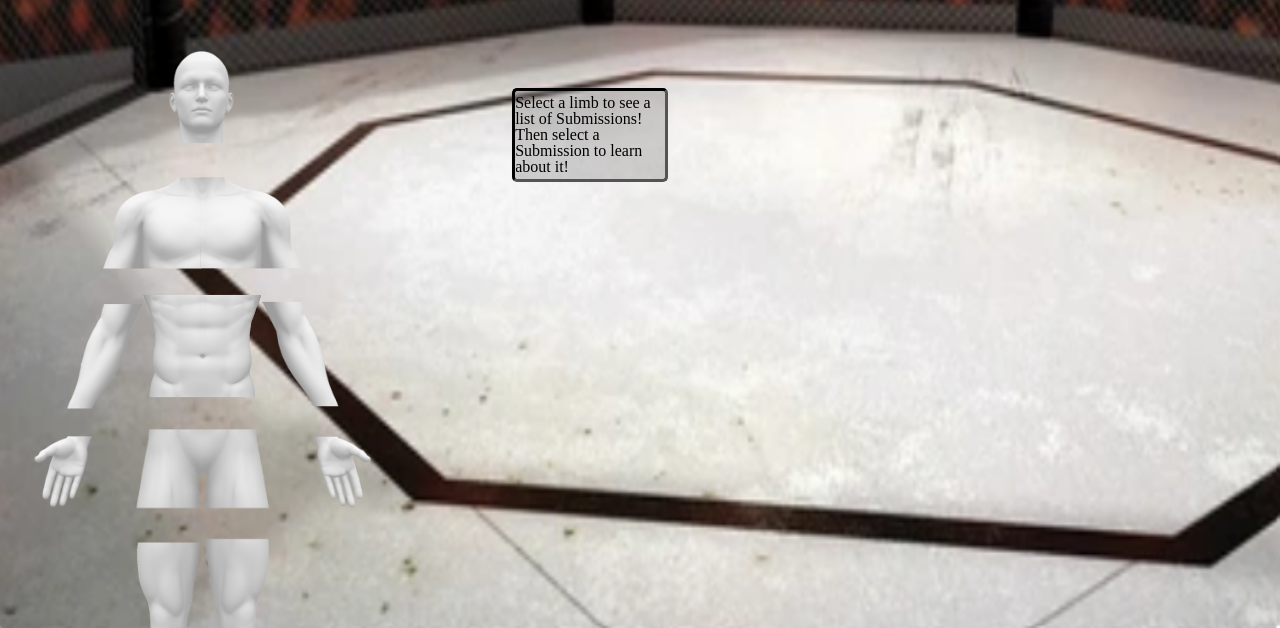
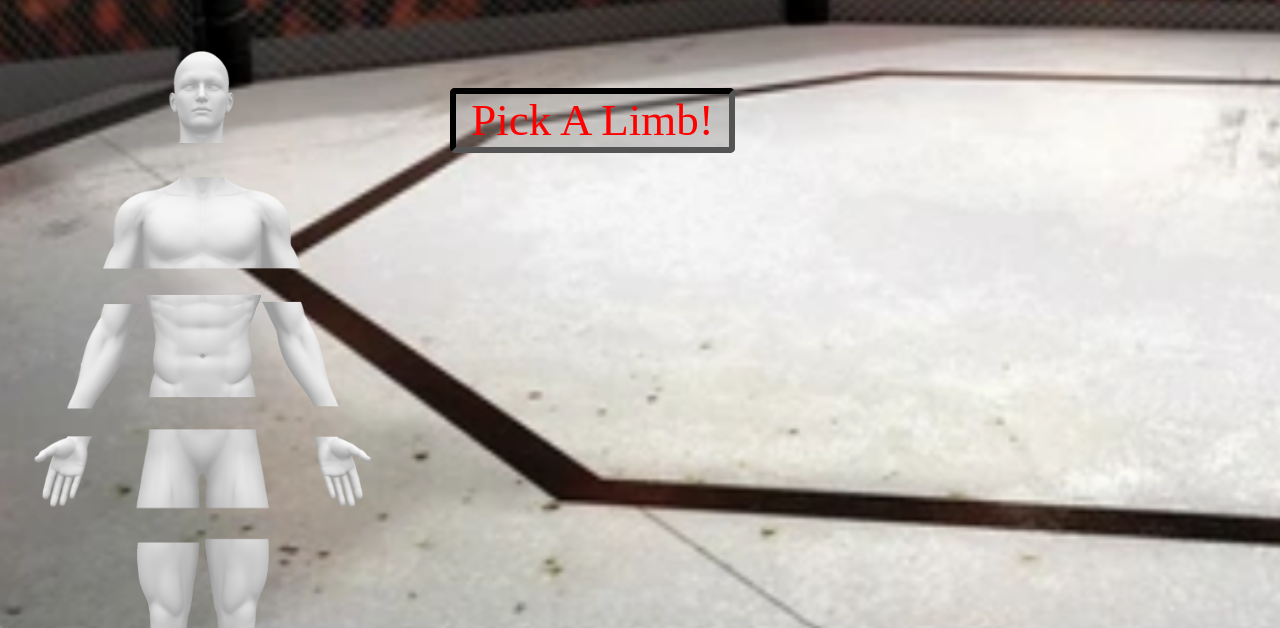
Before and after one commit to NickGentryBJJ/Pick_Your_Poison, a website: page index.html in a window 1280 px wide. Shown: the part 172-800 px from the top of the page. Drawn offline with Linux system fonts and the light colour scheme; a web font is replaced by a local one.

Commit message:
changed up some styling. Not done quite yet.

```diff
--- a/index.html
+++ b/index.html
@@ -14,7 +14,6 @@
   <body>
     <div class="background">
       <img class="background" src="./src/assets/cage_background.png">
-    </div>
       <h1>Pick Your Poison!</h1>
       <h2 class="subs">Submissions</h2>
 
@@ -38,7 +37,7 @@
         <img class="foot" id="leftFoot" src="./src/assets/leftfoot.png">
         <img class="foot" id="rightFoot" src="./src/assets/rightfoot.png">
       </div>
-    <ul class="subList">Select a limb to see a list of Submissions!  Then select a Submission to learn about it!</ul>
+      <ul class="subList">Pick A Limb!</ul>
       <div class="fighter"></div>
 
       <a class="github" target="_blank" href="https://github.com/NickGentryBJJ">
@@ -50,6 +49,7 @@
       </a>
 
 
+    </div>
     </body>
 
     </html>
--- a/src/index.js
+++ b/src/index.js
@@ -77,6 +77,10 @@ document.addEventListener("DOMContentLoaded", () => {
             li.id = sub.name
             li.textContent = sub.name;
             li.style.fontFamily = "DarkSouls";
+            li.style.fontSize = "20px"
+            subList.style.width = "fit-content"
+
+
             li.addEventListener("click", (e) => {
 
                 subList.childNodes.forEach(child => {
--- a/src/index.scss
+++ b/src/index.scss
@@ -4,6 +4,12 @@
   font-family: DarkSouls;
   src: url(src\styles\OptimusPrincepsSemiBold.ttf);
 }
+
+div.background {
+  height: 100vh;
+
+}
+
  a {
   font-size: larger;
   color: red;
@@ -12,8 +18,7 @@
   position: absolute;
 }
  img.background {
-  height: 100%;
-  width: 100%;
+  height: 100vh;
   position: fixed;
 }
  h1 {    position: absolute;
@@ -333,27 +338,30 @@ img.foot#rightFoot {
 ul.subList {
   display: inline-flex;
   position: absolute;
-  right: 47.8%;
+  left: 450px;
   top: 32.5%;
-  width: 150px;
+  width: 265px;
   justify-content: center;
   align-items: center;
   flex-direction: column;
   font-family: "DarkSouls";
 }
 ul {
-  border: 3px solid black;
-  padding-right: 0px;
+  border: 6px solid black;
+  color: red;
+  font-size: 45px;
+  padding-right: 4px;
+  padding-left: 4px;
   padding-top: 4px;
   padding-bottom: 4px;
-  width: 50px;
+  width: 250px;
   border-radius: 5px;
   font-family: "DarkSouls";
   background-color: rgba(128, 128, 128, 0.34);
   border-style: inset;
 }
 li {
-  border: 3px solid black;
+  border: 6px solid black;
   padding-top: 4px;
   padding-bottom: 4px;
   font-family: "DarkSouls";
@@ -362,6 +370,8 @@ li {
   border-style: ridge;
   background-color: rgb(124, 124, 211);
   color: white;
+  width: 100%;
+  text-align: center;
 }
 
 
```
Also changed, not shown: dist/main.css, dist/main.js. Lines whose indentation alone changed are shown as unchanged.
